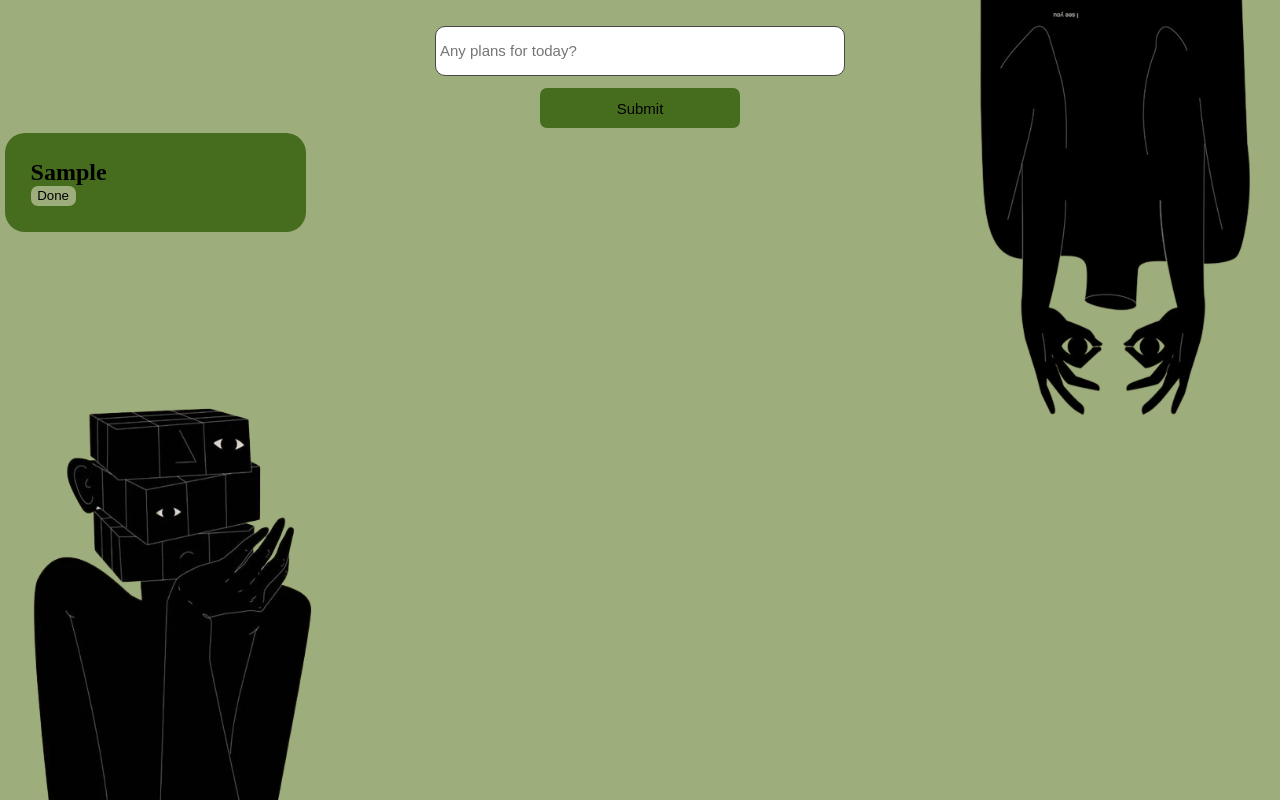
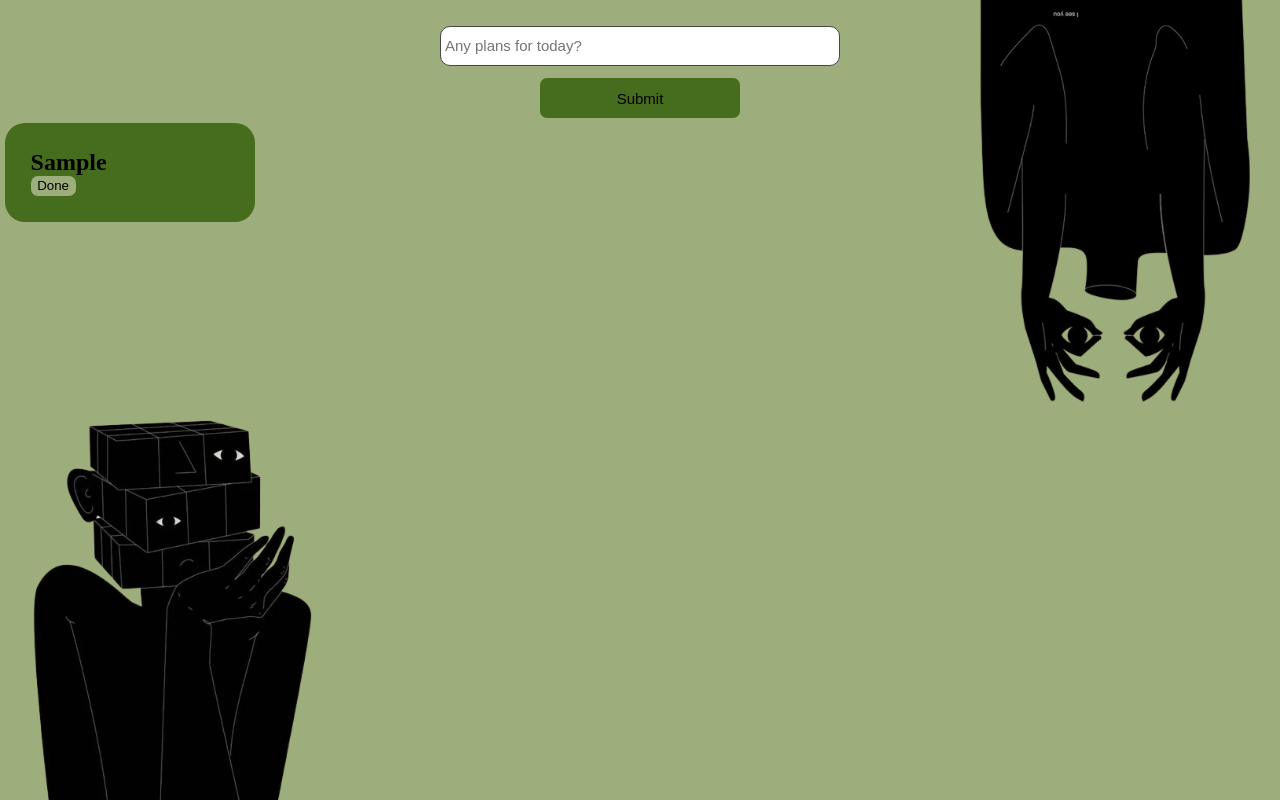
Before and after one commit to lizaakhm/to-do-list, a plain HTML site: page index.html in a window 1280 px wide. Both pictures are taken after typing "Sample" into the empty fields and a click on the input 640 px from the left and 108 px from the top of the page. Drawn offline with Linux system fonts and the light colour scheme.

Commit message:
Update style.css

```diff
--- a/style.css
+++ b/style.css
@@ -1,32 +1,33 @@
-*{
+* {
     margin: 0;
     padding: 0;
+    box-sizing: border-box; /* Add box-sizing to include padding and border in width/height */
   }
 
-form{
+  form {
     text-align: center;
   }
 
-body{
+  body {
     background-color: #9EAD7C;
   }
 
-.inpt{
-    width: 400px;
+  .inpt {
+    width: 90%; /* Use percentage for responsiveness */
+    max-width: 400px; /* Add max-width to control element on larger screens */
     height: 40px;
-    display: block;
-    margin:  0 auto;
+    margin: 0 auto;
     margin-top: 2%;
     font-size: 15px;
     color: rgb(71, 71, 71);
     border: 1px solid rgb(71, 71, 71);
     border-radius: 10px;
     padding: 4px;
-
   }
 
-.sbmt{
-    width: 200px;
+  .sbmt {
+    width: 90%; /* Use percentage for responsiveness */
+    max-width: 200px; /* Add max-width to control element on larger screens */
     height: 40px;
     background-color: #466D1D;
     border-radius: 7px;
@@ -36,53 +37,69 @@ body{
     cursor: pointer;
   }
 
-.sbmt:hover{
+  .sbmt:hover {
     background-color: #9EAD7C;
     color: #466D1D;
     border: 1px solid #466D1D;
     cursor: pointer;
   }
 
-.eyes{
-    height: 482px;
-    width: 330px;
+  .eyes {
+    height: auto; /* Adjust height as needed for responsiveness */
+    width: 90%; /* Use percentage for responsiveness */
+    max-width: 330px; /* Add max-width to control element on larger screens */
     position: absolute;
     bottom: 0%;
   }
 
-.home{
-    height: 482px;
-    width: 330px;
+  .home {
+    height: auto; /* Adjust height as needed for responsiveness */
+    width: 90%; /* Use percentage for responsiveness */
+    max-width: 330px; /* Add max-width to control element on larger screens */
     transform: rotate(180deg);
     position: absolute;
     top: 0%;
     right: 0%;
-
   }
 
-#error{
+  #error {
     color: red;
     display: block;
   }
 
-.box{
+  .box {
     border-radius: 20px;
-    width: 250px;
+    width: 90%; /* Use percentage for responsiveness */
+    max-width: 250px; /* Add max-width to control element on larger screens */
     background-color: #466D1D;
     margin: 5px;
     padding: 2%;
     position: relative;
   }
 
-.container{
+  .container {
     display: flex;
     flex-wrap: wrap;
   }
 
-.done{
-    background-color:#9EAD7C ;
+  .done {
+    background-color: #9EAD7C;
     width: 45px;
     height: 20px;
     border-radius: 7px;
     border: none;
   }
+
+  @media screen and (max-width: 767px) {
+    .home {
+      display: none;
+    }
+    /* Additional styles for smaller screens if needed */
+  }
+
+  @media screen and (min-width: 768px) and (max-width: 1023px) {
+    .home {
+      display: none;
+    }
+    /* Additional styles for tablets if needed */
+  }
```
Lines whose indentation alone changed are shown as unchanged.
